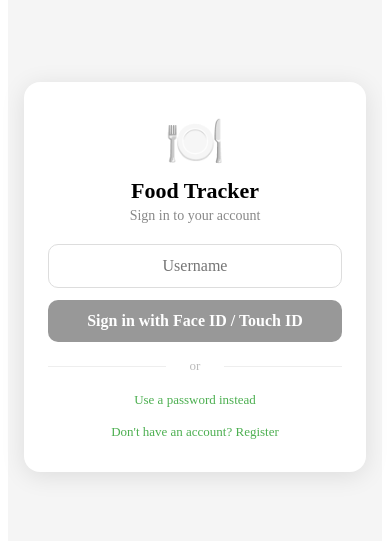
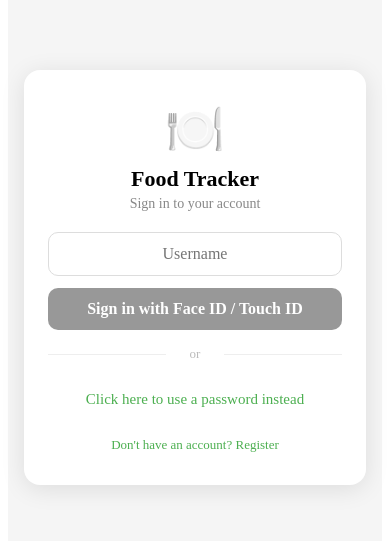
Before and after one commit to mattm330xi/foodtracker, a SvelteKit app: page /login in a window 390 px wide. Shown: the part 169-710 px from the top of the page. Built offline with nearby package versions, Linux system fonts and the light colour scheme.

Commit message:
fix: make password/passkey toggle buttons bigger and more mobile-friendly
- 'Click here to use a password instead' wording
- 15px font, 12px padding, full-width, tappable hit area
- 72 tests passing, 0 type errors

```diff
--- a/src/routes/login/+page.svelte
+++ b/src/routes/login/+page.svelte
@@ -360,7 +360,7 @@
           <div class="divider">or</div>
 
           <button type="button" class="link-btn" onclick={() => { authMethod = 'password'; error = ''; confirmMessage = ''; }}>
-            Use a password instead
+            Click here to use a password instead
           </button>
         {:else}
           <input
@@ -389,7 +389,7 @@
           <div class="divider">or</div>
 
           <button type="button" class="link-btn" onclick={() => { authMethod = 'passkey'; error = ''; confirmMessage = ''; password = ''; confirmPassword = ''; }}>
-            {mode === 'register' ? 'Use Face ID / Touch ID instead' : 'Use Face ID / Touch ID instead'}
+            {mode === 'register' ? 'Click here to use Face ID / Touch ID instead' : 'Click here to use Face ID / Touch ID instead'}
           </button>
         {/if}
       </form>
@@ -425,9 +425,9 @@
   .divider::before, .divider::after { content: ''; position: absolute; top: 50%; width: 40%; height: 1px; background: #eee; }
   .divider::before { left: 0; }
   .divider::after { right: 0; }
-  .link-btn { background: none; border: none; color: #4CAF50; font-size: 13px; cursor: pointer; padding: 0; font-family: inherit; }
+  .link-btn { background: none; border: 1px solid transparent; color: #4CAF50; font-size: 15px; font-weight: 500; cursor: pointer; padding: 12px 16px; border-radius: 10px; font-family: inherit; width: 100%; box-sizing: border-box; }
   .register-mode .link-btn { color: #5B6CF7; }
-  .link-btn:hover { text-decoration: underline; }
+  .link-btn:hover { background: #f5f5f5; text-decoration: underline; }
   .toggle { background: none; border: none; color: #4CAF50; font-size: 13px; cursor: pointer; margin-top: 16px; padding: 0; font-family: inherit; }
   .register-mode .toggle { color: #5B6CF7; }
   .toggle:hover { text-decoration: underline; }
```
